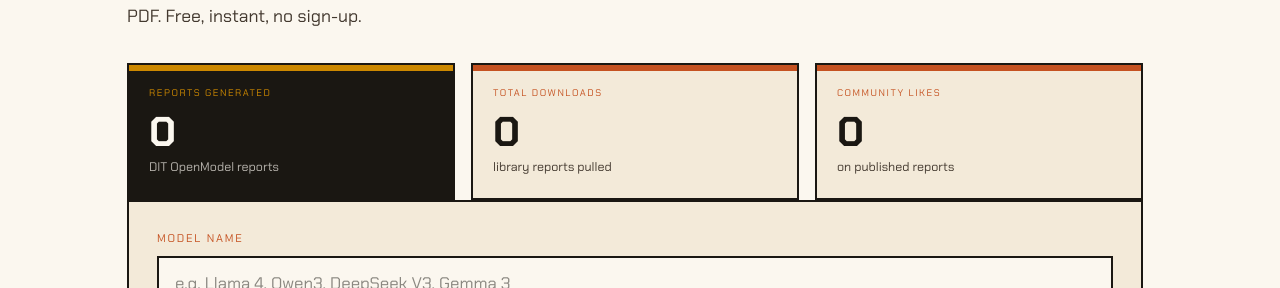
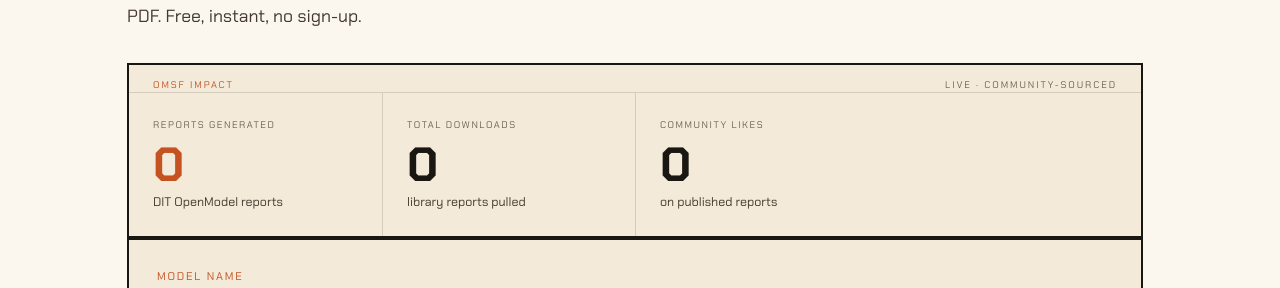
Before and after one commit to Lawrencium-103/__D.I.Technologies, a React (Vite) app: page /report in a window 1280 px wide. Shown: the part 315-603 px from the top of the page. Built offline with nearby package versions, Linux system fonts and the light colour scheme; no server answers.

Commit message:
fix: local-first OMSF metrics + distinct impact-band card design

```diff
--- a/src/components/OmsfStats.jsx
+++ b/src/components/OmsfStats.jsx
@@ -1,111 +1,73 @@
 import { useEffect, useState } from 'react'
+import { subscribe, getStats, syncFromServer } from '../lib/omsfStats'
 
-// OMSF engagement impact: reports generated, total downloads, community likes.
-// Mirrors /api/stats in localStorage so the numbers stay visible (and keep
-// their last value) even when the backend is unreachable (e.g. local dev).
-
-const LOCAL_KEY = 'dit-omsf-stats'
-
-function loadLocal() {
-  try {
-    return JSON.parse(localStorage.getItem(LOCAL_KEY) || 'null')
-  } catch {
-    return null
-  }
-}
-function saveLocal(v) {
-  try {
-    localStorage.setItem(LOCAL_KEY, JSON.stringify(v))
-  } catch {
-    /* ignore */
-  }
-}
 function sum(obj) {
   return Object.values(obj || {}).reduce((a, b) => a + (b || 0), 0)
 }
 
+// OMSF engagement impact band: reports generated, total downloads, community
+// likes (plus an optional "in the library" slot on the report-library page).
+// Reads from the local-first store so numbers move instantly and survive a
+// backend that is unreachable; syncs to the server via Math.max().
+
 export default function OmsfStats({ libraryCount = null }) {
-  const [stats, setStats] = useState(() => loadLocal() || { generated: 0, likes: {}, reportDownloads: {} })
+  const [stats, setStats] = useState(() => getStats())
 
   useEffect(() => {
-    let active = true
+    const unsub = subscribe(setStats)
     fetch('/api/stats')
       .then((r) => (r.ok ? r.json() : Promise.reject()))
-      .then((d) => {
-        if (!active) return
-        const next = {
-          generated: d.generated || 0,
-          likes: d.likes || {},
-          reportDownloads: d.reportDownloads || {},
-        }
-        saveLocal(next)
-        setStats(next)
-      })
+      .then((d) => syncFromServer(d))
       .catch(() => {})
-    return () => {
-      active = false
-    }
+    return unsub
   }, [])
 
   const totalLikes = sum(stats.likes)
   const totalDownloads = sum(stats.reportDownloads)
 
   const cards = [
-    {
-      k: 'generated',
-      eyebrow: 'Reports generated',
-      value: stats.generated,
-      desc: 'DIT OpenModel reports',
-      dark: true,
-    },
-    {
-      k: 'downloads',
-      eyebrow: 'Total downloads',
-      value: totalDownloads,
-      desc: 'library reports pulled',
-    },
-    {
-      k: 'likes',
-      eyebrow: 'Community likes',
-      value: totalLikes,
-      desc: 'on published reports',
-    },
+    { k: 'generated', eyebrow: 'Reports generated', value: stats.generated, note: 'DIT OpenModel reports', accent: true },
+    { k: 'downloads', eyebrow: 'Total downloads', value: totalDownloads, note: 'library reports pulled' },
+    { k: 'likes', eyebrow: 'Community likes', value: totalLikes, note: 'on published reports' },
   ]
   if (libraryCount != null) {
-    cards.push({ k: 'library', eyebrow: 'In the library', value: libraryCount, desc: 'ready-made reports' })
+    cards.push({ k: 'library', eyebrow: 'In the library', value: libraryCount, note: 'ready-made reports' })
   }
 
   return (
-    <div className={`grid gap-4 grid-cols-2 ${libraryCount != null ? 'lg:grid-cols-4' : 'lg:grid-cols-3'}`}>
-      {cards.map((c) => (
+    <div className="border-2 border-[var(--color-ink)] bg-[var(--color-paper-2)]">
+      <div className="flex items-center justify-between px-5 sm:px-6 pt-3 border-b border-[var(--color-line)]">
+        <span className="font-[var(--font-mono)] text-[0.6rem] uppercase tracking-[0.2em] text-[var(--color-burnt)]">
+          OMSF impact
+        </span>
+        <span className="font-[var(--font-mono)] text-[0.6rem] uppercase tracking-[0.2em] text-[var(--color-ink-faint)]">
+          live · community-sourced
+        </span>
+      </div>
+      <div className="grid grid-cols-2 lg:grid-cols-4">
+        {cards.map((c, i) => (
           <div
             key={c.k}
-          className={`relative border-2 border-[var(--color-ink)] p-5 ${
-            c.dark ? 'bg-[var(--color-ink)] text-[var(--color-paper)]' : 'bg-[var(--color-paper-2)]'
+            className={`relative p-5 sm:p-6 ${i !== 0 ? 'border-l border-[var(--color-line)]' : ''} ${
+              i >= 2 ? 'border-t border-[var(--color-line)] lg:border-t-0' : ''
             }`}
           >
+            <div className="font-[var(--font-mono)] text-[0.6rem] uppercase tracking-[0.16em] text-[var(--color-ink-faint)]">
+              {c.eyebrow}
+            </div>
+            <div className="flex items-baseline gap-1 mt-2">
               <span
-            className={`absolute top-0 left-0 h-1.5 w-full ${c.dark ? 'bg-[var(--color-amber)]' : 'bg-[var(--color-burnt)]'}`}
-          ></span>
-          <div
-            className={`font-[var(--font-mono)] text-[0.6rem] uppercase tracking-[0.16em] ${
-              c.dark ? 'text-[var(--color-amber)]' : 'text-[var(--color-burnt)]'
+                className={`font-[var(--font-display)] font-bold text-[3rem] leading-none tabular-nums ${
+                  c.accent ? 'text-[var(--color-burnt)]' : 'text-[var(--color-ink)]'
                 }`}
               >
-            {c.eyebrow}
+                {c.value}
+              </span>
             </div>
-          <div className="font-[var(--font-display)] font-bold text-[2.6rem] leading-none mt-3 tabular-nums">
-            {c.value}
-          </div>
-          <div
-            className={`text-[0.78rem] mt-1 ${
-              c.dark ? 'text-[var(--color-paper)]/70' : 'text-[var(--color-ink-soft)]'
-            }`}
-          >
-            {c.desc}
-          </div>
+            <div className="text-[0.78rem] text-[var(--color-ink-soft)] mt-1">{c.note}</div>
           </div>
         ))}
       </div>
+    </div>
   )
 }
--- /dev/null
+++ b/src/lib/omsfStats.js
@@ -0,0 +1,83 @@
+// Local-first mirror for OMSF engagement metrics (reports generated, community
+// likes, library report downloads). Mirrors the proven SME pattern: counts
+// update instantly in the browser and persist in localStorage, then sync with
+// the backend via Math.max() so a reachable server (real, cross-user counts)
+// always wins and is never lost. Survives local dev where /api/* may be down.
+
+const KEY = 'dit-omsf-stats'
+let cache = null
+const listeners = new Set()
+
+function load() {
+  if (cache) return cache
+  try {
+    cache = JSON.parse(localStorage.getItem(KEY) || 'null')
+  } catch {
+    cache = null
+  }
+  if (!cache || typeof cache !== 'object') {
+    cache = { generated: 0, likes: {}, reportDownloads: {} }
+  }
+  cache.likes = cache.likes || {}
+  cache.reportDownloads = cache.reportDownloads || {}
+  return cache
+}
+
+function save() {
+  try {
+    localStorage.setItem(KEY, JSON.stringify(cache))
+  } catch {
+    /* ignore */
+  }
+}
+
+function emit() {
+  for (const l of listeners) l(cache)
+}
+
+export function subscribe(fn) {
+  listeners.add(fn)
+  return () => listeners.delete(fn)
+}
+
+export function getStats() {
+  return load()
+}
+
+export function recordDownload(file) {
+  load()
+  cache.reportDownloads[file] = (cache.reportDownloads[file] || 0) + 1
+  save()
+  emit()
+}
+
+export function recordLike(id) {
+  load()
+  cache.likes[id] = (cache.likes[id] || 0) + 1
+  save()
+  emit()
+}
+
+export function recordGenerated() {
+  load()
+  cache.generated = (cache.generated || 0) + 1
+  save()
+  emit()
+}
+
+// Adopt the server's counts without ever decreasing what we already have.
+export function syncFromServer(server) {
+  if (!server) return
+  load()
+  cache.generated = Math.max(cache.generated || 0, server.generated || 0)
+  const ld = server.likes || {}
+  for (const k of Object.keys(ld)) {
+    cache.likes[k] = Math.max(cache.likes[k] || 0, ld[k] || 0)
+  }
+  const rd = server.reportDownloads || {}
+  for (const k of Object.keys(rd)) {
+    cache.reportDownloads[k] = Math.max(cache.reportDownloads[k] || 0, rd[k] || 0)
+  }
+  save()
+  emit()
+}
--- a/src/pages/ReportBuilder.jsx
+++ b/src/pages/ReportBuilder.jsx
@@ -4,6 +4,7 @@ import ScrollReveal from '../components/ScrollReveal'
 import ReportDocument from '../components/ReportDocument'
 import OmsfStats from '../components/OmsfStats'
 import { getMockReport } from '../data/reportMock'
+import { recordGenerated } from '../lib/omsfStats'
 
 const AUDIENCES = [
   { id: 'general', label: 'General / all readers' },
@@ -34,6 +35,7 @@ export default function ReportBuilder() {
       if (res.ok) {
         const data = await res.json()
         setReport(data.report)
+        recordGenerated()
       } else if (res.status === 501) {
         // Backend not configured: use client preview so the tool still works.
         setReport(getMockReport(model.trim(), audience))
--- a/src/pages/ReportsLibrary.jsx
+++ b/src/pages/ReportsLibrary.jsx
@@ -3,15 +3,17 @@ import { Link } from 'react-router-dom'
 import { Heart } from 'lucide-react'
 import ScrollReveal from '../components/ScrollReveal'
 import OmsfStats from '../components/OmsfStats'
+import { subscribe, getStats, recordDownload, recordLike, syncFromServer } from '../lib/omsfStats'
 
 export default function ReportsLibrary() {
   const [items, setItems] = useState([])
   const [status, setStatus] = useState('loading')
-  const [stats, setStats] = useState({ generated: 0, likes: {}, reportDownloads: {} })
+  const [stats, setStats] = useState(() => getStats())
   const [liked, setLiked] = useState({})
 
   useEffect(() => {
     let active = true
+    const unsub = subscribe(setStats)
     fetch('/reports/manifest.json')
       .then((r) => (r.ok ? r.json() : Promise.reject()))
       .then((data) => {
@@ -25,23 +27,22 @@ export default function ReportsLibrary() {
       })
     fetch('/api/stats')
       .then((r) => (r.ok ? r.json() : Promise.reject()))
-      .then((d) => active && setStats(d))
+      .then((d) => active && syncFromServer(d))
       .catch(() => {})
+    return () => {
+      active = false
+      unsub()
+    }
   }, [])
 
   const trackDownload = (file) => {
-    fetch('/api/report/download', {
+    recordDownload(file)
+    const r = fetch('/api/report/download', {
       method: 'POST',
       headers: { 'Content-Type': 'application/json' },
       body: JSON.stringify({ file }),
     })
-      .then((r) => (r.ok ? r.json() : Promise.reject()))
-      .then((d) => {
-        if (d && d.downloads != null) {
-          setStats((s) => ({ ...s, reportDownloads: { ...s.reportDownloads, [file]: d.downloads } }))
-        }
-      })
-      .catch(() => {})
+    if (r && typeof r.then === 'function') r.catch(() => {})
   }
 
   const audienceLabel = (a) =>
@@ -50,15 +51,12 @@ export default function ReportsLibrary() {
   const like = (id) => {
     if (liked[id]) return
     setLiked((p) => ({ ...p, [id]: true }))
-    setStats((s) => ({ ...s, likes: { ...s.likes, [id]: (s.likes?.[id] || 0) + 1 } }))
+    recordLike(id)
     fetch('/api/like', {
       method: 'POST',
       headers: { 'Content-Type': 'application/json' },
       body: JSON.stringify({ id }),
-    })
-      .then((r) => (r.ok ? r.json() : Promise.reject()))
-      .then((d) => { if (d && d.likes != null) setStats((s) => ({ ...s, likes: { ...s.likes, [id]: d.likes } })) })
-      .catch(() => {})
+    }).catch(() => {})
   }
 
   return (
```
Also changed, not shown: Lawrence.jpeg (added). Lines whose indentation alone changed are shown as unchanged.
